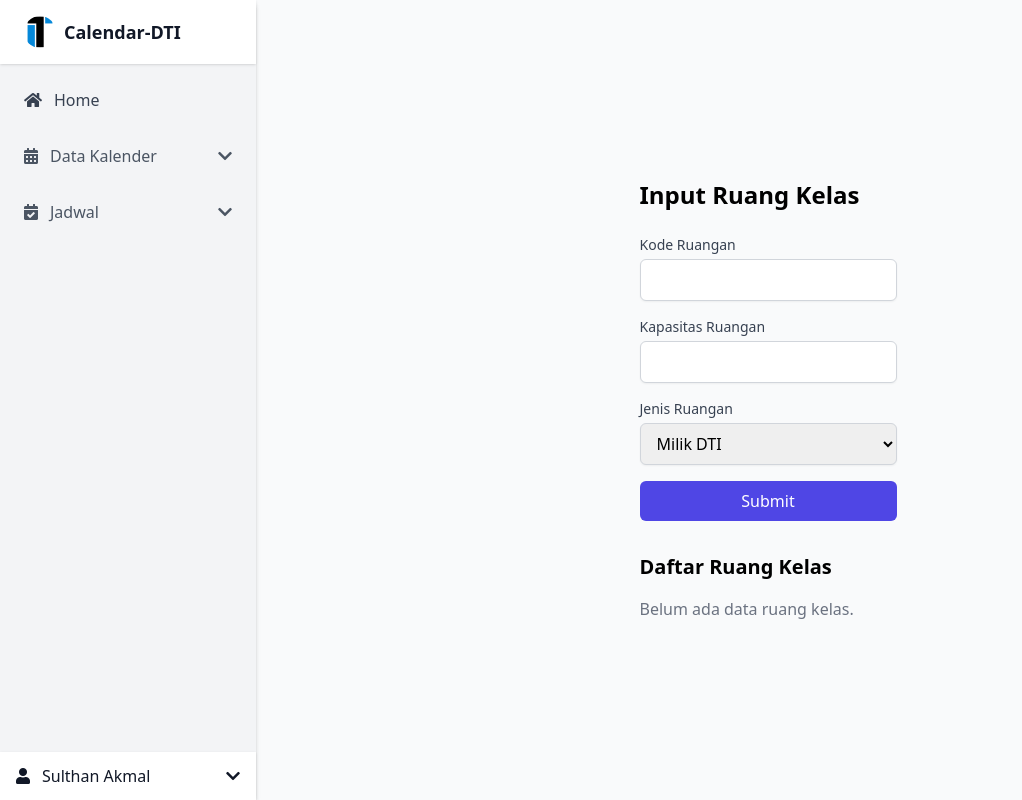
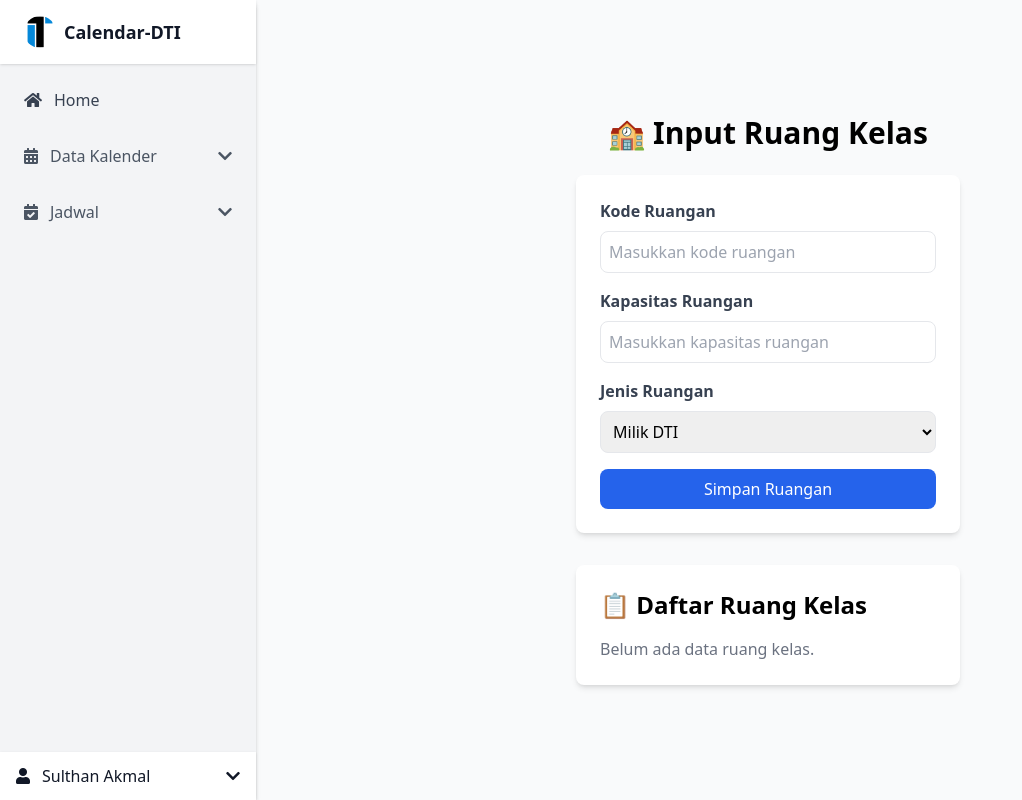
Before and after one commit to dzakiruw/calendar-dti, a Nuxt app: page /ruang-kelas in a window 1280 px wide. Shown: the whole page, without its empty margins (0-1022 px from the left). Built offline with nearby package versions, Linux system fonts and the light colour scheme.

Commit message:
update ruang-kelas 2

```diff
--- a/pages/ruang-kelas.vue
+++ b/pages/ruang-kelas.vue
@@ -1,43 +1,41 @@
 <template>
-  <div class="p-8">
+  <div class="h-screen flex flex-col items-center justify-center bg-gray-50">
     <!-- Title -->
-    <h1 class="text-2xl font-bold mb-6">Input Ruang Kelas</h1>
+    <h1 class="text-3xl font-bold mb-6">🏫 Input Ruang Kelas</h1>
 
     <!-- Form -->
-    <form @submit.prevent="submitForm" class="mb-8">
-      <div class="space-y-4">
+    <form @submit.prevent="submitForm" class="bg-white p-6 shadow-md rounded-lg w-96">
       <!-- Input Kode Ruangan -->
-        <div>
-          <label for="kodeRuangan" class="block text-sm font-medium text-gray-700">Kode Ruangan</label>
+      <div class="mb-4">
+        <label class="block text-gray-700 font-semibold">Kode Ruangan</label>
         <input
           v-model="form.kodeRuangan"
           type="text"
-            id="kodeRuangan"
+          class="w-full mt-2 p-2 border rounded-lg"
+          placeholder="Masukkan kode ruangan"
           required
-            class="mt-1 block w-full px-3 py-2 border border-gray-300 rounded-md shadow-sm focus:outline-none focus:ring-indigo-500 focus:border-indigo-500"
         />
       </div>
 
       <!-- Input Kapasitas Ruangan -->
-        <div>
-          <label for="kapasitasRuangan" class="block text-sm font-medium text-gray-700">Kapasitas Ruangan</label>
+      <div class="mb-4">
+        <label class="block text-gray-700 font-semibold">Kapasitas Ruangan</label>
         <input
           v-model="form.kapasitasRuangan"
           type="number"
-            id="kapasitasRuangan"
+          class="w-full mt-2 p-2 border rounded-lg"
+          placeholder="Masukkan kapasitas ruangan"
           required
-            class="mt-1 block w-full px-3 py-2 border border-gray-300 rounded-md shadow-sm focus:outline-none focus:ring-indigo-500 focus:border-indigo-500"
         />
       </div>
 
       <!-- Input Jenis Ruangan -->
-        <div>
-          <label for="jenisRuangan" class="block text-sm font-medium text-gray-700">Jenis Ruangan</label>
+      <div class="mb-4">
+        <label class="block text-gray-700 font-semibold">Jenis Ruangan</label>
         <select
           v-model="form.jenisRuangan"
-            id="jenisRuangan"
+          class="w-full mt-2 p-2 border rounded-lg"
           required
-            class="mt-1 block w-full px-3 py-2 border border-gray-300 rounded-md shadow-sm focus:outline-none focus:ring-indigo-500 focus:border-indigo-500"
         >
           <option value="milik DTI">Milik DTI</option>
           <option value="bukan milik DTI">Bukan Milik DTI</option>
@@ -45,20 +43,17 @@
       </div>
 
       <!-- Submit Button -->
-        <div>
       <button
         type="submit"
-            class="w-full bg-indigo-600 text-white px-4 py-2 rounded-md hover:bg-indigo-700 focus:outline-none focus:ring-2 focus:ring-indigo-500"
+        class="bg-blue-600 text-white py-2 px-4 rounded-lg w-full hover:bg-blue-700"
       >
-            Submit
+        {{ editIndex !== null ? 'Update Ruangan' : 'Simpan Ruangan' }}
       </button>
-        </div>
-      </div>
     </form>
 
-    <!-- Hasil Submit -->
-    <div>
-      <h2 class="text-xl font-bold mb-4">Daftar Ruang Kelas</h2>
+    <!-- Daftar Ruang Kelas -->
+    <div class="mt-8 bg-white p-6 shadow-md rounded-lg w-96">
+      <h2 class="text-2xl font-bold mb-4">📋 Daftar Ruang Kelas</h2>
       <div v-if="ruangKelasList.length === 0" class="text-gray-500">
         Belum ada data ruang kelas.
       </div>
@@ -66,28 +61,32 @@
         <div
           v-for="(ruangKelas, index) in ruangKelasList"
           :key="index"
-          class="p-4 border border-gray-200 rounded-md"
+          class="p-4 border border-gray-200 rounded-lg"
         >
           <div class="flex justify-between items-center">
             <div>
               <p class="font-medium">Kode Ruangan: {{ ruangKelas.kodeRuangan }}</p>
-              <p>Kapasitas: {{ ruangKelas.kapasitasRuangan }}</p>
-              <p>Jenis: {{ ruangKelas.jenisRuangan }}</p>
+              <p class="text-sm text-gray-600">Kapasitas: {{ ruangKelas.kapasitasRuangan }}</p>
+              <p class="text-sm text-gray-600">Jenis: {{ ruangKelas.jenisRuangan }}</p>
             </div>
-            <div class="space-x-2">
+            <div class="flex space-x-2">
               <!-- Edit Button -->
               <button
                 @click="editRuangKelas(index)"
-                class="text-indigo-600 hover:text-indigo-900"
+                class="text-blue-600 hover:text-blue-900"
               >
-                Edit
+                <svg xmlns="http://www.w3.org/2000/svg" class="h-5 w-5" viewBox="0 0 20 20" fill="currentColor">
+                  <path d="M13.586 3.586a2 2 0 112.828 2.828l-.793.793-2.828-2.828.793-.793zM11.379 5.793L3 14.172V17h2.828l8.38-8.379-2.83-2.828z" />
+                </svg>
               </button>
               <!-- Delete Button -->
               <button
                 @click="deleteRuangKelas(index)"
                 class="text-red-600 hover:text-red-900"
               >
-                Hapus
+                <svg xmlns="http://www.w3.org/2000/svg" class="h-5 w-5" viewBox="0 0 20 20" fill="currentColor">
+                  <path fill-rule="evenodd" d="M9 2a1 1 0 00-.894.553L7.382 4H4a1 1 0 000 2v10a2 2 0 002 2h8a2 2 0 002-2V6a1 1 0 100-2h-3.382l-.724-1.447A1 1 0 0011 2H9zM7 8a1 1 0 012 0v6a1 1 0 11-2 0V8zm5-1a1 1 0 00-1 1v6a1 1 0 102 0V8a1 1 0 00-1-1z" clip-rule="evenodd" />
+                </svg>
               </button>
             </div>
           </div>
@@ -148,3 +147,7 @@ const deleteRuangKelas = (index: number) => {
   ruangKelasList.value.splice(index, 1);
 };
 </script>
+
+<style scoped>
+/* Optional: Styling */
+</style>
```
Lines whose indentation alone changed are shown as unchanged.
